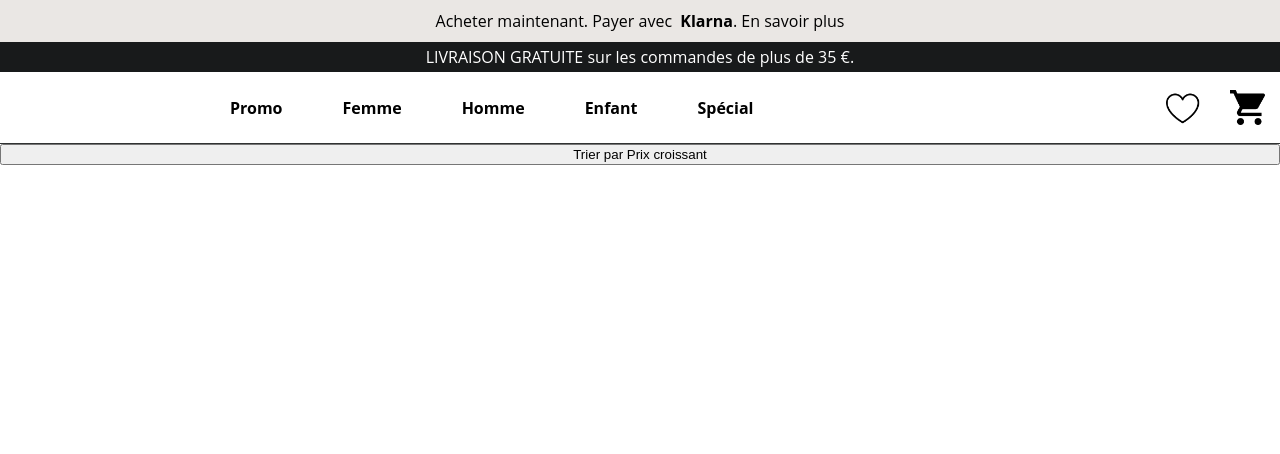
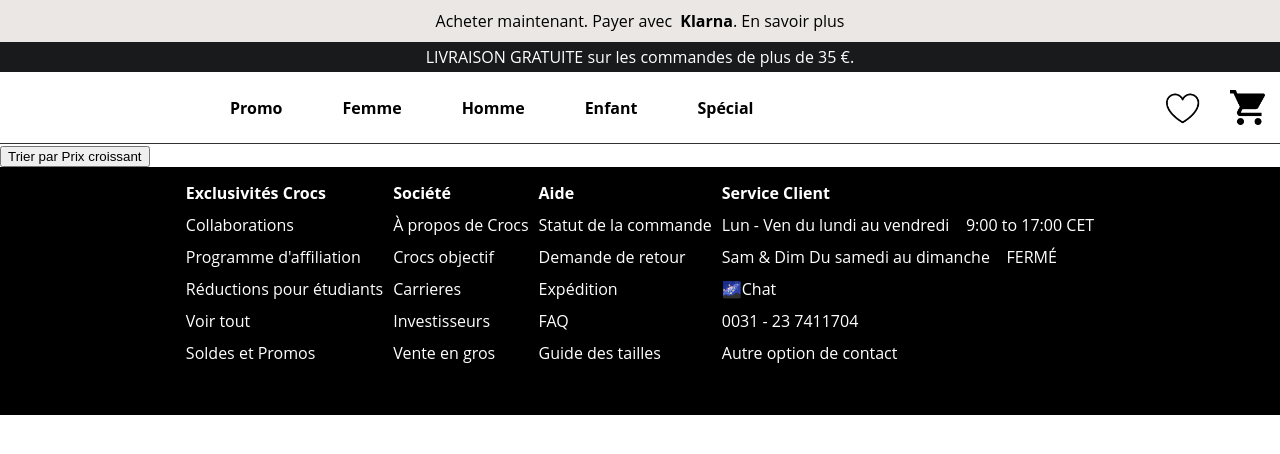
Before and after one commit to matteoVcs/How_to_sell_js_online, a plain HTML site: page pages/promo.html in a window 1280 px wide. Shown: the top 454 px of the page. Drawn offline with Linux system fonts and the light colour scheme; no server answers.

Commit message:
Tout marche

```diff
--- a/pages/promo.html
+++ b/pages/promo.html
@@ -45,12 +45,11 @@
                     </div>
                     <div class="cart-icon">
                     </div>
+            </div>
 
 
 
 
-            </div>
-    </div>
 
 
 
@@ -62,6 +61,101 @@
         <div class="ctn-crocs"></div>
 
         <script src="../script/script.js"></script>
+        <div id="personne_lis_ça">
+            <div class="exclu">
+                <div>
+                    <strong>
+                        Exclusivités Crocs
+                    </strong>
+                </div>
+                <div class="sous_exclu">
+                    Collaborations
+                </div>
+                <div class="sous_exclu">
+                    Programme d'affiliation
+                </div>
+                <div class="sous_exclu">
+                    Réductions pour étudiants
+                </div>
+                <div class="sous_exclu">
+                    Voir tout
+                </div>
+                <div class="sous_exclu">
+                    Soldes et Promos
+                </div>
+            </div>
+            <div class="exclu">
+                <div>
+                    <strong>
+                        Société
+                    </strong>
+                </div>
+                <div class="sous_exclu">
+                    À propos de Crocs
+                </div>
+                <div class="sous_exclu">
+                    Crocs objectif
+                </div>
+                <div class="sous_exclu">
+                    Carrieres
+                </div>
+                <div class="sous_exclu">
+                    Investisseurs
+                </div>
+                <div class="sous_exclu">
+                    Vente en gros
+                </div>
+
+            </div>
+            <div class="exclu">
+                <div>
+                    <strong>
+                        Aide
+                    </strong>
+                </div>
+                <div class="sous_exclu">
+                    Statut de la commande
+                </div>
+                <div class="sous_exclu">
+                    Demande de retour
+                </div>
+                <div class="sous_exclu">
+                    Expédition
+                </div>
+                <div class="sous_exclu">
+                    FAQ
+                </div>
+                <div class="sous_exclu">
+                    Guide des tailles
+                </div>
+
+            </div>
+            <div class="exclu">
+                <div>
+                    <strong>
+                        Service Client
+                    </strong>
+                </div>
+                <div class="sous_exclu">
+                    Lun - Ven du lundi au vendredi&nbsp&nbsp&nbsp&nbsp9:00 to 17:00 CET
+                </div>
+                <div class="sous_exclu">
+                    Sam & Dim Du samedi au dimanche&nbsp&nbsp&nbsp
+                    FERMÉ
+                </div>
+                <div class="sous_exclu">
+                    🌌Chat
+                </div>
+                <div class="sous_exclu">
+                    0031&nbsp-&nbsp23&nbsp7411704
+                </div>
+                <div class="sous_exclu">
+                    Autre option de contact
+                </div>
+
+            </div>
+        </div>
+
 
     </body>
 </html>
--- a/script/script.js
+++ b/script/script.js
@@ -28,7 +28,7 @@ function getCrocs() {
         let tmp = "";
         let price = "";
         for(let i = 0;i != croc.colors.length; i++) {
-            tmp += "<div class=\" picker round "+croc.colors[i]+"\" onclick=\"Switch("+i+","+ croc.id+")\"></div>\n";
+            tmp += "<div class=\" picker round "+croc.colors[i]+"\" onclick=\"Switch("+i+","+ x+")\"></div>\n";
         }
         if (croc.reduction != 0) {
             let reduc = croc.price-(croc.reduction*croc.price)/100;
@@ -71,7 +71,7 @@ function test2() {
 
 function Switch(i, id) {
     img = document.getElementsByClassName("croc-img")
-    id -=1;
+
     crocs[id].imgID = "img_" + (i + 1);
     if (crocs[id].colors.length >= i+1) {
         img[id].src = crocs[id][crocs[id].imgID][0];
--- a/style/style.css
+++ b/style/style.css
@@ -139,6 +139,7 @@ a{
     padding-top: 5px;
     padding-bottom: 5px;
     border-radius: 5%;
+    margin-top: 150px;
 }
 
 #second_bar{
@@ -451,7 +452,3 @@ a{
 .sous_exclu:hover{
     text-decoration: underline;
 }
-
-#societe{
-
-}
```
Also changed, not shown: index.html (+47 -0 lines). Lines whose indentation alone changed are shown as unchanged.
